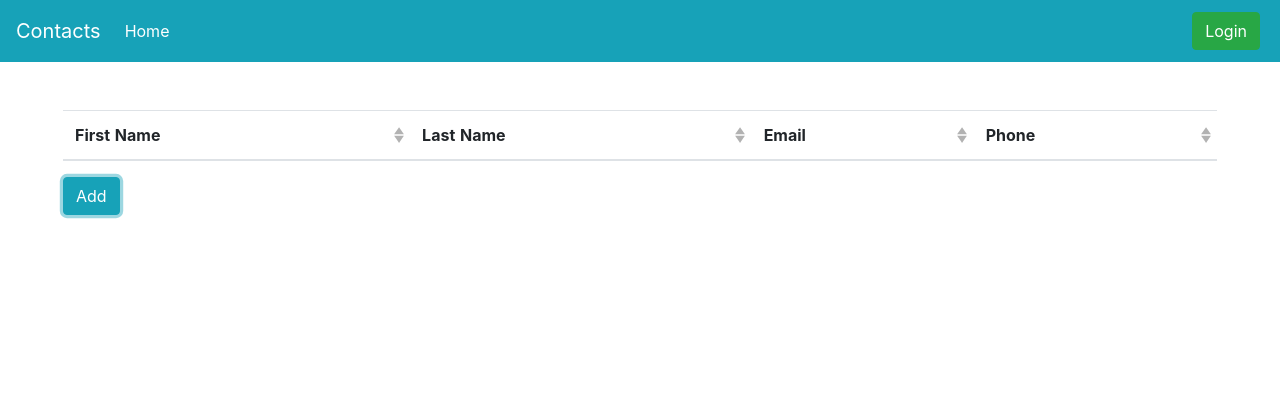
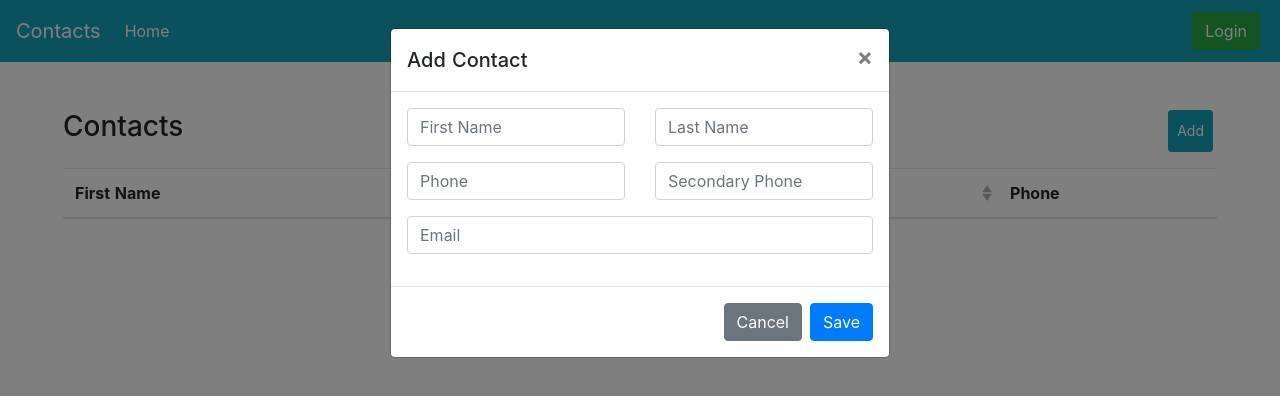
Before and after one commit to aniketsatarkar/nuxt-contacts-app, a Nuxt app: page /Home in a window 1280 px wide. Both pictures are taken after a click on the button "Add". Shown: the top 396 px of the page. Built offline with nearby package versions, Linux system fonts and the light colour scheme; no server answers.

Commit message:
added a modal for saving and updating a contact in home page.

```diff
--- a/pages/Home.vue
+++ b/pages/Home.vue
@@ -1,10 +1,21 @@
 <template>
   <b-row class="m-5">
-    <b-col cols="12">
+    <b-col cols="6">
+      <h3>Contacts</h3>
+    </b-col>
+    <b-col col-6 class="d-flex justify-content-end">
+      <b-button size="sm" class="mr-1 ml-1" variant="info" @click="add">Add</b-button>
+      <b-button size="sm" class="mr-1 ml-1" v-if="this.isRowSelected" variant="success" @click="edit">Edit</b-button>
+      <b-button size="sm" class="ml-1" v-if="this.isRowSelected" variant="danger" @click="archive">Delete</b-button>
+    </b-col>
+    <b-col cols="12" class="mt-3">
       <b-table
         striped
         hover
         selectable
+        id="contacts-table"
+        :per-page="pagination.perpage"
+        :current-page="pagination.page"
         select-mode="single"
         selected-variant="success"
         :items="contacts"
@@ -12,18 +23,54 @@
         @row-selected="contactSelected">
       </b-table>
     </b-col>
-    <b-col cols="12" class="align-middle">
-      <b-button-group>
-        <b-button variant="info">Add</b-button>
-        <b-button v-if="this.isRowSelected" variant="success">Edit</b-button>
-        <b-button v-if="this.isRowSelected" variant="danger">Delete</b-button>
-      </b-button-group>
+    <b-col col-12 class="d-flex justify-content-center">
+      <b-pagination
+        v-model="pagination.page"
+        :total-rows="pagination.total"
+        :per-page="pagination.perpage"
+        aria-controls="contacts-table">
+      </b-pagination>
     </b-col>
+
+    <!-- modal -->
+    <b-modal ref="modal" ok-title="Save" @ok="save">
+      <b-form>
+        <b-form-group>
+          <b-row>
+            <b-col>
+              <b-input v-model="contact.firstName" placeholder="First Name" type="text"></b-input>
+            </b-col>
+            <b-col>
+              <b-input v-model="contact.lastName" placeholder="Last Name" type="text"></b-input>
+            </b-col>
+          </b-row>
+        </b-form-group>
+        <b-form-group>
+          <b-row>
+            <b-col>
+              <b-input v-model="contact.phone" placeholder="Phone" type="text">
+              </b-input>
+            </b-col>
+            <b-col>
+              <b-input v-model="contact.secondaryPhone" placeholder="Secondary Phone" type="text">
+              </b-input>
+            </b-col>
+          </b-row>
+        </b-form-group>
+        <b-form-group>
+          <b-row>
+            <b-col>
+              <b-input v-model="contact.email" type="email" placeholder="Email"></b-input>
+            </b-col>
+          </b-row>
+        </b-form-group>
+      </b-form>
+    </b-modal>
+
   </b-row>
 </template>
 
 <script>
-
 export default {
   data() {
     return {
@@ -42,11 +89,24 @@ export default {
         },
         {
           key: 'phone',
-          sortable: true
+          sortable: false
         }
       ],
       contacts: [],
-      isRowSelected : false
+      selected : null,
+      isRowSelected : false,
+      pagination :{
+        page : 1,
+        perpage: 5,
+        total: 0
+      },
+      contact: {
+        firstName: '',
+        lastName: '',
+        phone: '',
+        secondaryPhone: '',
+        email: ''
+      }
     };
   },
   methods: {
@@ -69,14 +129,15 @@ export default {
             lastName: value.lastName,
             email : value.email,
             phone: value.phone,
-            actions: '<span>something!</span>'
+            secondaryPhone: value.secondaryPhone
           });
         });
         this.contacts = filteredContacts;
+        this.pagination.total = contacts.length;
       })
       .catch((res) => {
         // ...
-      });
+      })
     },
     contactSelected(row) {
       row = row[0];
@@ -85,8 +146,89 @@ export default {
         this.isRowSelected = false;
       }
       else {
+        this.selected = row;
         this.isRowSelected = true;
       }
+    },
+    add() {
+      this.contact = {};
+      this.$refs.modal.title = 'Add Contact';
+      this.$refs.modal.show();
+    },
+    edit() {
+      this.contact = this.selected;
+      this.$refs.modal.title = "Edit Contact";
+      this.$refs.modal.show();
+    },
+    archive() {
+      this.$bvModal.msgBoxConfirm('Please confirm that you want to delete everything.', {
+        title: 'Please Confirm',
+        size: 'sm',
+        buttonSize: 'sm',
+        okVariant: 'danger',
+        okTitle: 'YES',
+        cancelTitle: 'NO',
+        footerClass: 'p-2',
+        hideHeaderClose: false,
+        centered: true
+      })
+      .then(value => {
+        if(value) {
+          this.$axios({
+            url: 'http://laravel.local/api/contact/delete',
+            data: {
+              id: this.selected.id
+            },
+            method: 'post',
+            headers: {
+              Authorization: 'Bearer ' + this.$cookies.get('token')
+            }
+          })
+          .then(res => {
+            if(res.status === 200) {
+              this.getContacts();
+            }
+          })
+          .catch(res => {
+            console.log("ERROR : " + JSON.stringify(res));
+          });
+        }
+      })
+      .catch(err => {
+        console.log("ERROR : " + JSON.stringify(err));
+      })
+    },
+    save() {
+      const isEdit = (this.contact.id !== undefined && this.contact.id !== null);
+      const params = {
+        method: 'POST',
+        data: this.contact,
+        headers: {
+          Authorization: 'Bearer ' + this.$cookies.get('token')
+        }
+      };
+
+      params.url = (isEdit)
+        ? 'http://laravel.local/api/contact/update'
+        : 'http://laravel.local/api/contact/store';
+
+      this.$axios(params)
+        .then(res => {
+          if(res.status === 200) {
+            this.getContacts();
+            const msg = (isEdit)
+              ? 'Contact Updated Succssfuly!'
+              : 'Contact Added Succssfuly!';
+            this.$bvToast.toast(msg, {
+              title: 'Success!',
+              autoHideDelay: 3000,
+              variant: 'success'
+            })
+          }
+        })
+        .catch(res => {
+          console.log("CATCH : " + JSON.stringify(res));
+        });
     }
   },
   created() {
```
